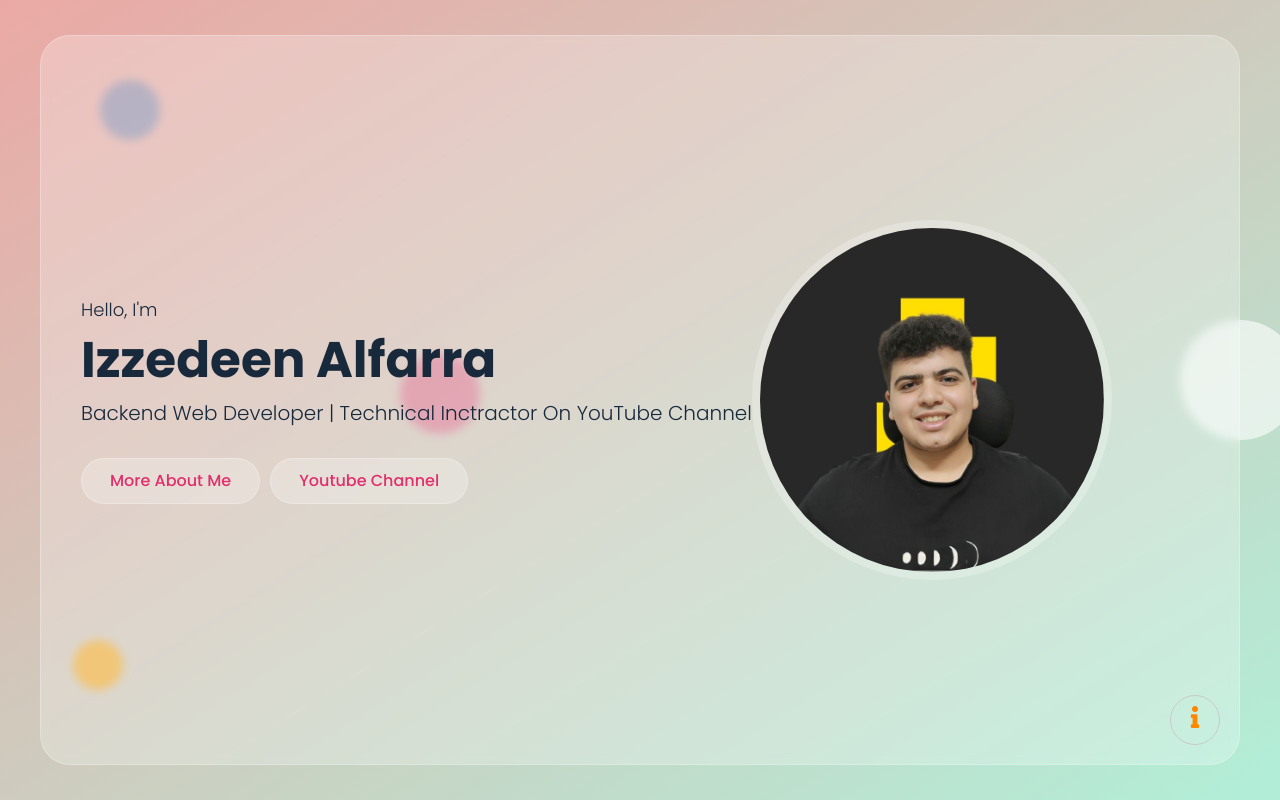
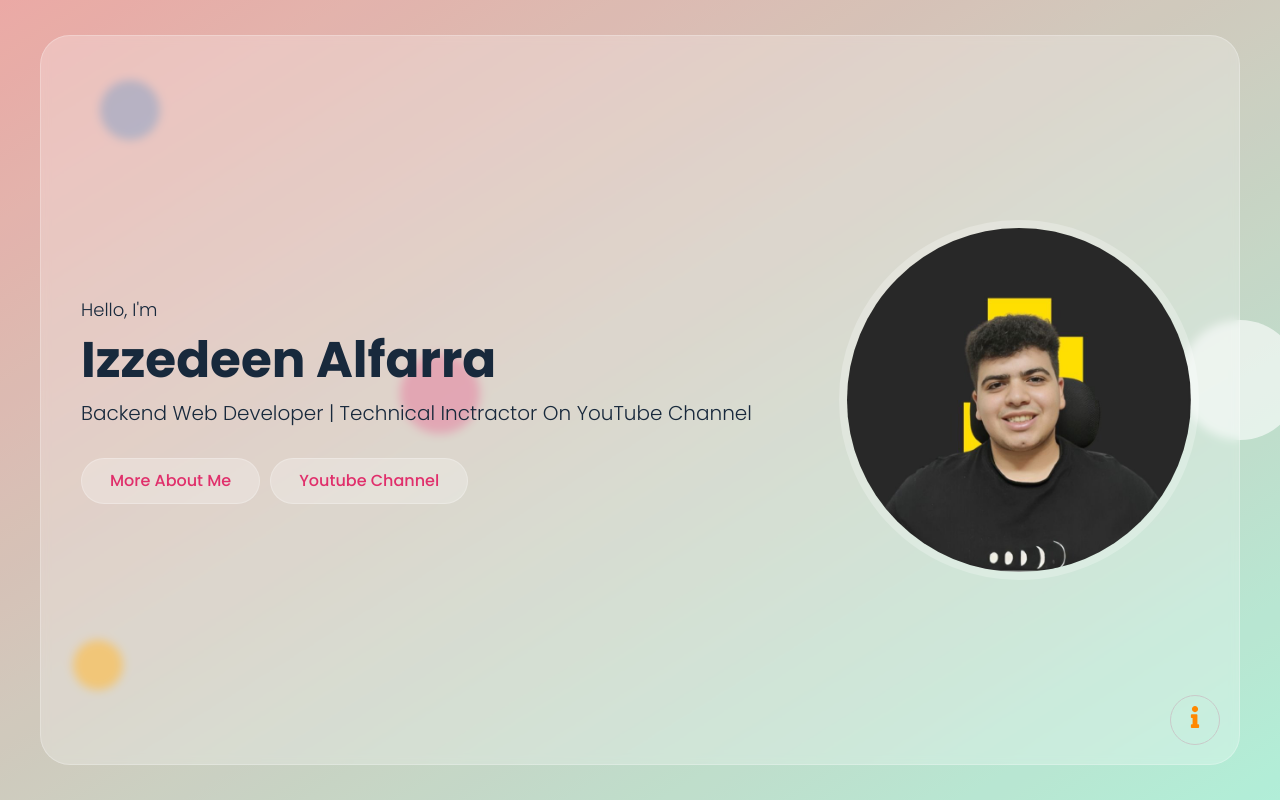
Before and after one commit to wesam-abutuaimeh/izzedeen_portfolio, a React (Create React App) app: page / in a window 1280 px wide. Built offline with nearby package versions, Linux system fonts and the light colour scheme.

Commit message:
make a spece between image and text

```diff
--- a/src/pages/LandingSection/style.css
+++ b/src/pages/LandingSection/style.css
@@ -7,6 +7,10 @@
   backdrop-filter: blur(5px);
   display: flex;
   align-items: center;
+}
+
+.home-section .container .row {
+  justify-content: space-between;
 }
 
 @media (max-width: 767px) {
```
